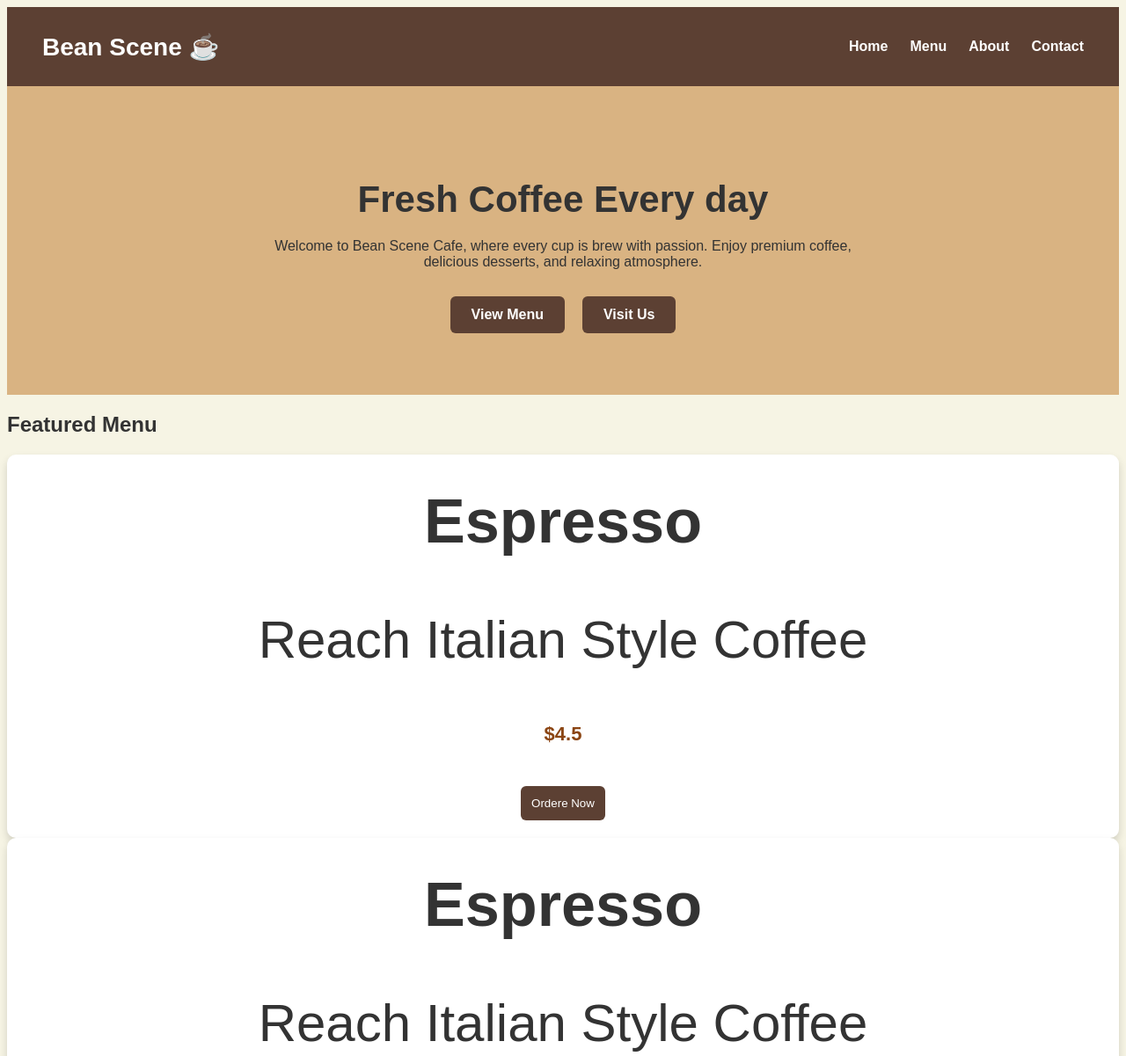
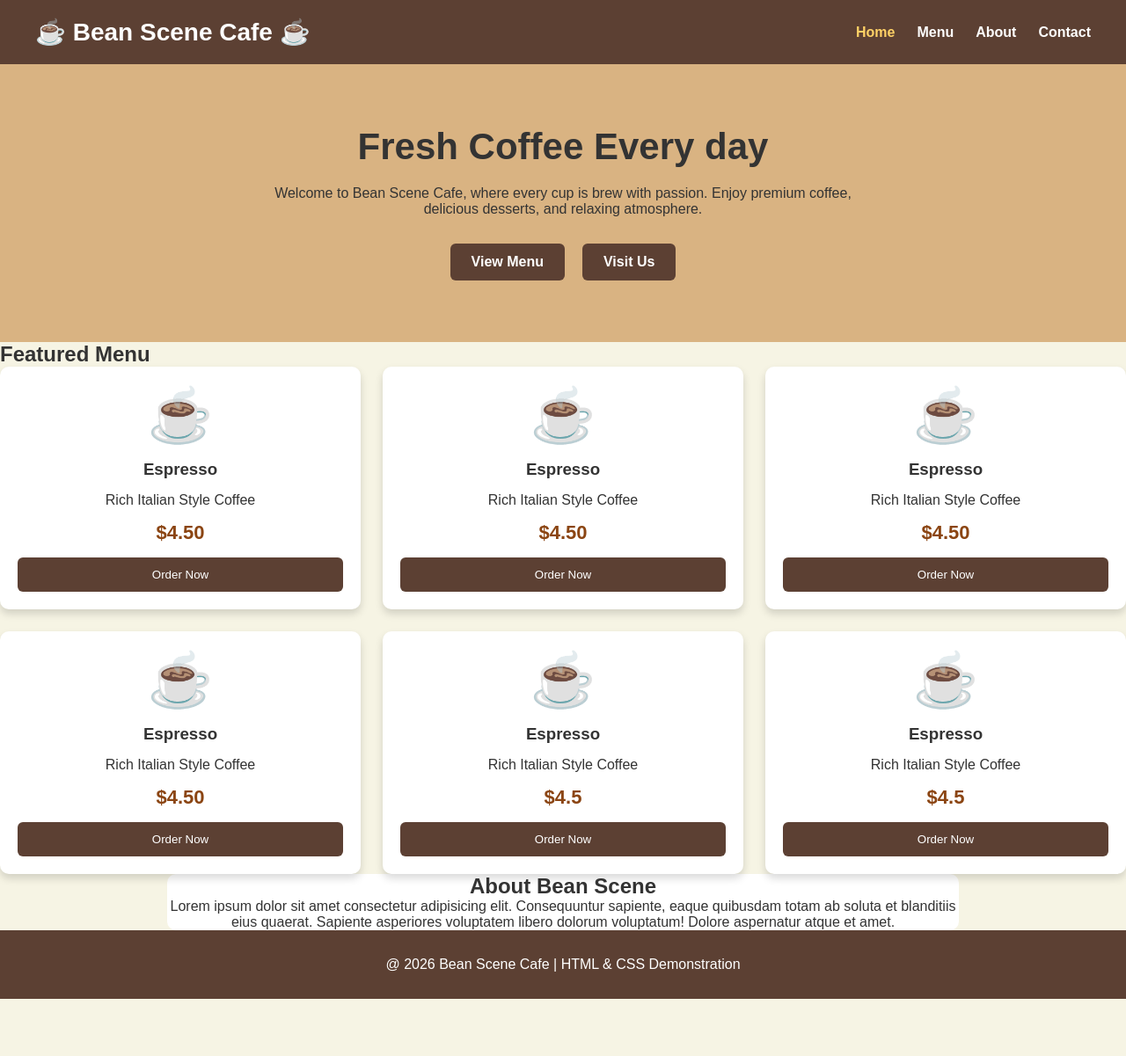
Before and after one commit to julia-2000/tafe-scripting, a plain HTML site: page A3/BeanScene-Cafe/cafe/index.html in a window 1280 px wide. Shown: the top 1201 px of the page at 88% size. After the commit the page ends 1136 px from the top, so only its background shows below. Drawn offline with Linux system fonts and the light colour scheme.

Commit message:
Bean Scene Coffee style updates

```diff
--- a/A3/BeanScene-Cafe/cafe/index.html
+++ b/A3/BeanScene-Cafe/cafe/index.html
@@ -5,173 +5,20 @@
     <meta charset="UTF-8">
     <meta name="viewport" content="width=device-width, initial-scale=1.0">
     <title>Bean Scene Cafe</title>
-    <style>
-        body {
-            background-color: #f6f4e4;
-            color: #333;
-            font-family: Arial, Helvetica, sans-serif;
-
-        }
-
-        header {
-            background-color: #5C4033;
-            color: white;
-            padding: 20px 40px;
-        }
-
-        .logo {
-
-            font-size: 28px;
-            font-weight: bold;
-        }
-
-        nav {
-            display: flex;
-            justify-content: space-between;
-            align-items: center;
-
-        }
-
-        nav ul {
-            list-style: none;
-            display: flex;
-            gap: 25px;
-
-        }
-
-        nav a {
-            color: white;
-            text-decoration: none;
-            font-weight: bold;
-        }
-
-        nav a:hover {
-            color: #ffd166;
-        }
-
-        @media (max-width:600px) {
-            nav {
-                flex-direction: column;
-                gap: 20px;
-            }
-
-            nav ul {
-                flex-direction: column;
-                align-items: center;
-            }
-        }
-
-        /* HERO */
-        .hero {
-            background-color: #d9b382;
-            text-align: center;
-            padding: 70px 20px;
-
-        }
-
-        .hero h1 {
-            font-size: 42px;
-            margin-bottom: 20px;
-        }
-
-        .hero p {
-            max-width: 700px;
-            margin: auto;
-            margin-bottom: 30px;
-        }
-
-        .buttons {
-            display: flex;
-            justify-content: center;
-            gap: 20px;
-        }
-
-        .btn {
-            background: #5c4033;
-            color: white;
-            padding: 12px 24px;
-            border-radius: 6px;
-            text-decoration: none;
-            font-weight: bold;
-        }
-
-        /* CARD */
-        .menu-grid {}
-
-        .card {
-            background-color: white;
-            border-radius: 10px;
-            padding: 20px;
-            display: flex;
-            flex-direction: column;
-            justify-content: space-between;
-            text-align: center;
-            box-shadow: 0 5px 10px rgba(0, 0, 0, 0.15);
-        }
-
-        .card:hover {
-            transform: translateY(-5px);
-        }
-
-        .icon {
-            font-size: 60px;
-        }
-
-        .card h3 {
-            margin: 15px 0;
-        }
-
-        .price {
-            color: #8b4513;
-            font-size: 22px;
-            font-weight: bold;
-            margin: 15px 0;
-        }
-
-        .card button {
-            padding: 12px;
-            border: none;
-            background-color: #5c4033;
-            color: white;
-            border-radius: 6px;
-            cursor: pointer;
-        }
-
-        .card button:hover {
-            background-color: #3d2918;
-        }
-
-        /* ABOUT */
-        .about {
-            background-color: white;
-            max-width: 900px;
-            margin: auto;
-            border-radius: 10px;
-            text-align: center;
-        }
-
-        /* FOOTER
-        Style for the Footer
-        */
-        footer {
-            background-color: #5C4033;
-            color: white;
-            text-align: center;
-            padding: 30px;
-        }
-    </style>
+    <link rel="stylesheet" href="style.css">
 </head>
 
 <body>
-    <!-- Header Menu -->
+
+    <!-- Menu Header -->
     <header>
         <nav>
-            <div class="logo">Bean Scene ☕</div>
+            <div class="logo">☕ Bean Scene Cafe ☕</div>
             <ul>
-                <li><a href="#">Home</a></li>
-                <li><a href="#">Menu</a></li>
-                <li><a href="#">About</a></li>
-                <li><a href="#">Contact</a></li>
+                <li><a href="index.html" class="active">Home</a></li>
+                <li><a href="menu.html">Menu</a></li>
+                <li><a href="about.html">About</a></li>
+                <li><a href="contact.html">Contact</a></li>
             </ul>
         </nav>
     </header>
@@ -182,7 +29,7 @@
         <p>Welcome to Bean Scene Cafe, where every cup is brew with passion. Enjoy premium coffee, delicious desserts,
             and relaxing atmosphere.</p>
         <div class="buttons">
-            <a href="#" class="btn">View Menu</a>
+            <a href="menu.html" class="btn">View Menu</a>
             <a href="#" class="btn">Visit Us</a>
         </div>
     </section>
@@ -190,66 +37,61 @@
     <!-- Cards -->
     <section>
         <h2>Featured Menu</h2>
+        <!-- Featured Menu -->
         <div class="menu-grid">
             <div class="card">
-                <div class="icon">
-                    <h3>Espresso</h3>
-                    <p>Reach Italian Style Coffee</p>
-                    <div class="price">
-                        $4.5
-                    </div>
-                    <button>Ordere Now</button>
+                <div class="icon">☕</div>
+                <h3>Espresso</h3>
+                <p>Rich Italian Style Coffee</p>
+                <div class="price">
+                    $4.50
                 </div>
+                <button>Order Now</button>
             </div>
             <div class="card">
-                <div class="icon">
-                    <h3>Espresso</h3>
-                    <p>Reach Italian Style Coffee</p>
-                    <div class="price">
-                        $4.5
-                    </div>
-                    <button>Ordere Now</button>
+                <div class="icon">☕</div>
+                <h3>Espresso</h3>
+                <p>Rich Italian Style Coffee</p>
+                <div class="price">
+                    $4.50
                 </div>
+                <button>Order Now</button>
             </div>
             <div class="card">
-                <div class="icon">
-                    <h3>Espresso</h3>
-                    <p>Reach Italian Style Coffee</p>
-                    <div class="price">
-                        $4.5
-                    </div>
-                    <button>Ordere Now</button>
+                <div class="icon">☕</div>
+                <h3>Espresso</h3>
+                <p>Rich Italian Style Coffee</p>
+                <div class="price">
+                    $4.50
                 </div>
+                <button>Order Now</button>
             </div>
             <div class="card">
-                <div class="icon">
-                    <h3>Espresso</h3>
-                    <p>Reach Italian Style Coffee</p>
-                    <div class="price">
-                        $4.5
-                    </div>
-                    <button>Ordere Now</button>
+                <div class="icon">☕</div>
+                <h3>Espresso</h3>
+                <p>Rich Italian Style Coffee</p>
+                <div class="price">
+                    $4.50
                 </div>
+                <button>Order Now</button>
             </div>
             <div class="card">
-                <div class="icon">
-                    <h3>Espresso</h3>
-                    <p>Reach Italian Style Coffee</p>
-                    <div class="price">
-                        $4.5
-                    </div>
-                    <button>Ordere Now</button>
+                <div class="icon">☕</div>
+                <h3>Espresso</h3>
+                <p>Rich Italian Style Coffee</p>
+                <div class="price">
+                    $4.5
                 </div>
+                <button>Order Now</button>
             </div>
             <div class="card">
-                <div class="icon">
-                    <h3>Espresso</h3>
-                    <p>Reach Italian Style Coffee</p>
-                    <div class="price">
-                        $4.5
-                    </div>
-                    <button>Ordere Now</button>
+                <div class="icon">☕</div>
+                <h3>Espresso</h3>
+                <p>Rich Italian Style Coffee</p>
+                <div class="price">
+                    $4.5
                 </div>
+                <button>Order Now</button>
             </div>
         </div>
     </section>
@@ -262,7 +104,6 @@
                 soluta et blanditiis eius quaerat. Sapiente asperiores voluptatem libero dolorum voluptatum! Dolore
                 aspernatur atque et amet.</p>
         </div>
-
     </section>
 
     <!-- Footer -->
--- /dev/null
+++ b/A3/BeanScene-Cafe/cafe/style.css
@@ -0,0 +1,206 @@
+/* Variable */
+:root {
+    --primary-color: #5c4033;
+    --secondary-color: #3d291f;
+    --accent-color: #ffd166;
+    --background-color: #f6f4e4;
+    --text-color:#333;
+}
+
+/* Reset code - Must have every style! Fix differences with browsers. */
+* {
+    box-sizing: border-box;
+    margin: 0;
+    padding: 0;
+}
+
+body {
+    background-color: var(--background-color);
+    /* Backgroud for all page (neutral) */
+    color: var(--text-color);
+    font-family: Arial, Helvetica, sans-serif;
+}
+
+/* HEADER MENU */
+header {
+    background-color: var(--primary-color);
+    color: white;
+    padding: 20px 40px;
+}
+
+.logo {
+
+    font-size: 28px;
+    font-weight: bold;
+}
+
+nav {
+    /* Flex using for one dimension only vertically or horisontally */
+    display: flex;
+    justify-content: space-between;
+    align-items: center;
+}
+
+nav ul {
+    list-style: none;
+    display: flex;
+    gap: 25px;
+}
+
+nav a {
+    color: white;
+    text-decoration: none;
+    font-weight: bold;
+}
+
+nav a:hover {
+    color: var(--accent-color);
+}
+
+.active {
+    /* Accent color */
+    color: var(--accent-color);
+}
+
+@media (max-width:600px) {
+    nav {
+        flex-direction: column;
+        gap: 20px;
+    }
+
+    nav ul {
+        flex-direction: column;
+        align-items: center;
+    }
+}
+
+
+/* HERO */
+.hero {
+    background-color: #d9b382;
+    text-align: center;
+    padding: 70px 20px;
+
+}
+
+.hero h1 {
+    font-size: 42px;
+    margin-bottom: 20px;
+}
+
+.hero p {
+    max-width: 700px;
+    margin: auto;
+    margin-bottom: 30px;
+}
+
+.buttons {
+    display: flex;
+    justify-content: center;
+    gap: 20px;
+}
+
+.btn {
+    background: var(--primary-color);
+    color: white;
+    padding: 12px 24px;
+    border-radius: 6px;
+    text-decoration: none;
+    font-weight: bold;
+}
+
+.btn:hover {
+    /* Secondary color */
+    background-color: var(--secondary-color);
+}
+
+
+/* CARD */
+/* Grid useful for arrengen stuff in two dimension! */
+.menu-grid {
+    /* Docking elemnt inside area */
+    /* Grid useful for arrengen stuff in two dimension! Two dimension*/
+    display: grid;
+    /* Fraction equal part of the grid */
+    grid-template-columns: repeat(3, 1fr);
+    gap: 25px;
+}
+
+/* Screen max width 900px - Grid */
+@media (max-width: 900px) {
+    .menu-grid {
+        grid-template-columns: repeat(2, 1fr);
+    }
+}
+
+/* Screen max width 600px -Grid */
+@media (max-width: 600px) {
+    .menu-grid {
+        grid-template-columns: repeat(1, 1fr);
+        gap: 20px;
+    }
+}
+
+.card {
+    background-color: white;
+    border-radius: 10px;
+    padding: 20px;
+    display: flex;
+    flex-direction: column;
+    justify-content: space-between;
+    text-align: center;
+    box-shadow: 0 5px 10px rgba(0, 0, 0, 0.15);
+}
+
+.card:hover {
+    transform: translateY(-5px);
+}
+
+.icon {
+    font-size: 60px;
+}
+
+.card h3 {
+    margin: 15px 0;
+}
+
+.price {
+    color: #8b4513;
+    font-size: 22px;
+    font-weight: bold;
+    margin: 15px 0;
+}
+
+.card button {
+    padding: 12px;
+    border: none;
+    background-color: var(--primary-color);
+    color: white;
+    border-radius: 6px;
+    cursor: pointer;
+}
+
+.card button:hover {
+    background-color: #3d2918;
+}
+
+
+/* ABOUT */
+.about {
+    background-color: white;
+    max-width: 900px;
+    margin: auto;
+    border-radius: 10px;
+    text-align: center;
+}
+
+
+/* FOOTER
+Style for the Footer
+*/
+footer {
+    background-color: var(--primary-color);
+    color: white;
+    text-align: center;
+    padding: 30px;
+}
```
